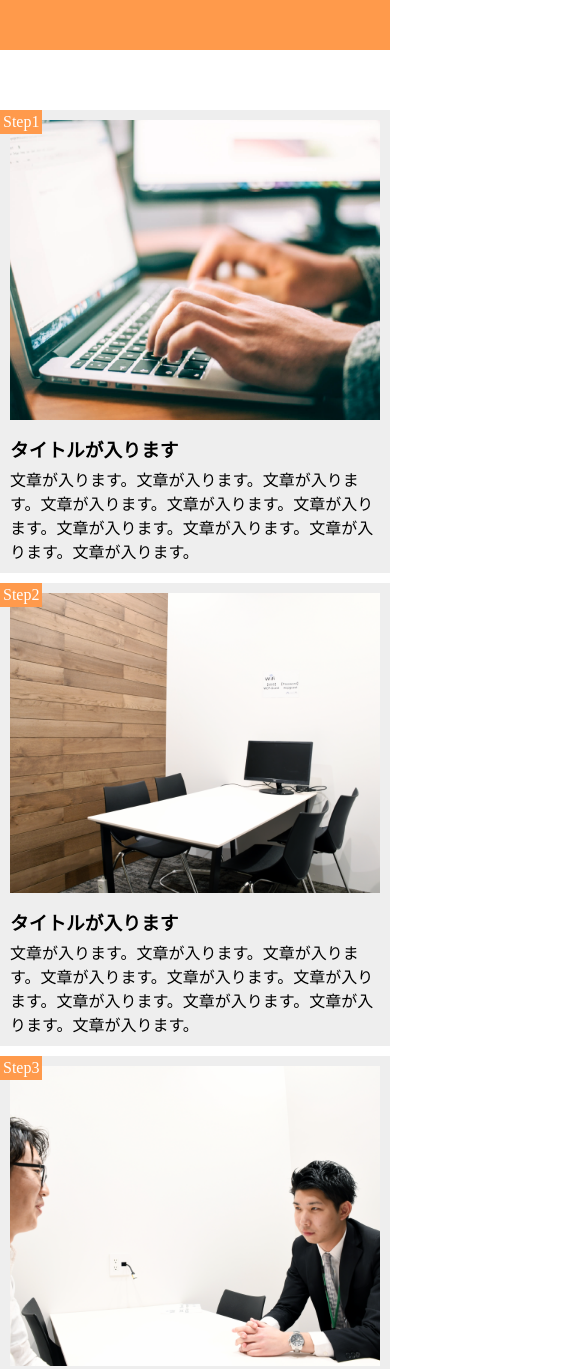
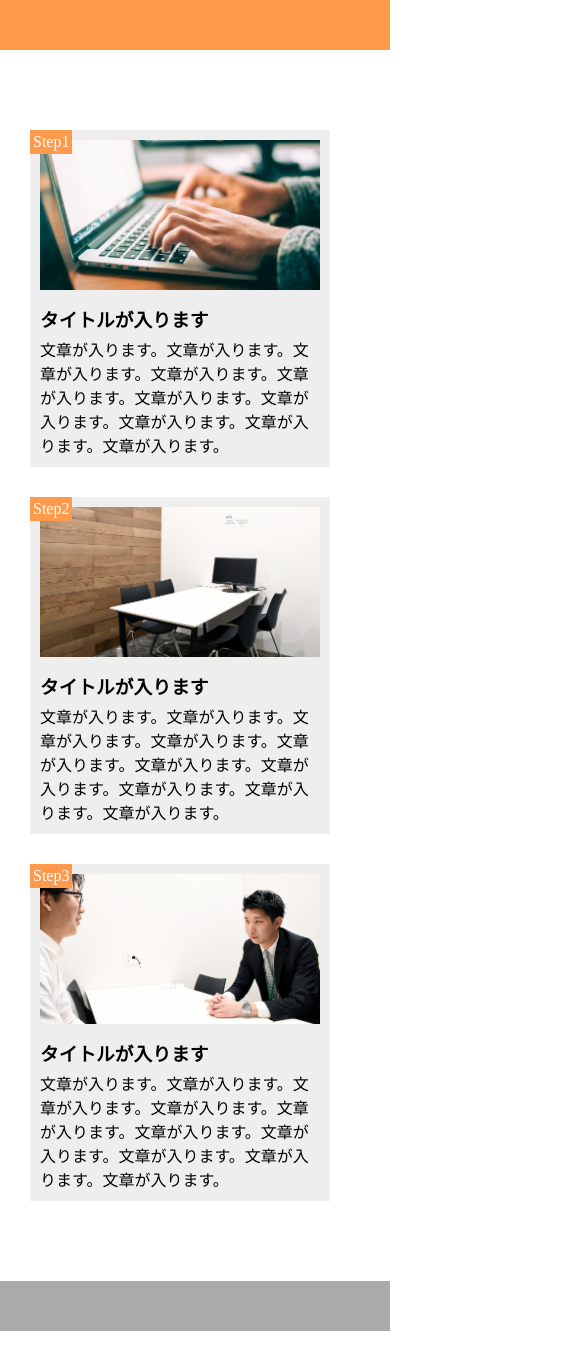
Before and after one commit to kazuya120/chapter10-, a plain HTML site: page index.html in a window 390 px wide. Shown: the top 1369 px of the page, 585 px wide, since content can reach past the window. After the commit the page ends 1331 px from the top, so only its background shows below. Drawn offline with Linux system fonts and the light colour scheme.

Commit message:
Initial Commit

```diff
--- a/style.css
+++ b/style.css
@@ -75,40 +75,15 @@ footer{
 
 
   main{
-    width: 100%;
-   display: inline-block;
+    display: inline-block;
   }
 
   .box{
-    width: 100%;
-    margin: 10px 0 10px 0;
+    margin: 30px;
   }
 
 
-  .img1{
-    height: 300px;
-    background-position: cover;
-  }
-
-
-  .img2{
-    height: 300px;
-    background-position: cover;
-  }
-
-  .img3{
-    height: 300px;
-    background-position: cover;
-  }
-
   footer{
-    height: 50px;
     width: 100%;
   }
-
-
-
-
-
-
 }
```
